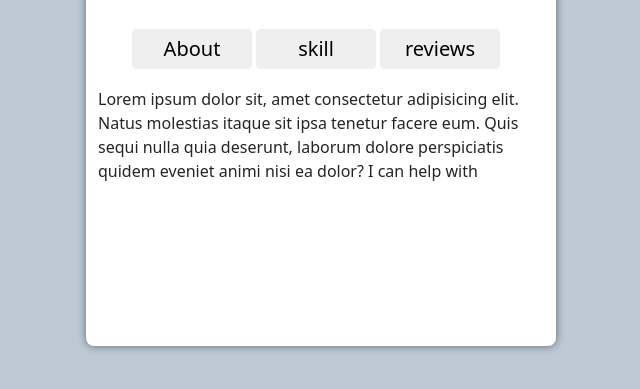
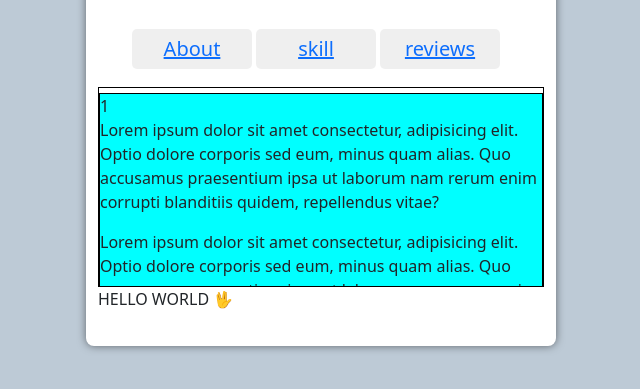
Before and after one commit to Sr-MARTINS/port-folio, a plain HTML site: page index.html in a window 1280 px wide. Shown: the part 339-728 px from the top of the page, without its empty margins (319-959 px from the left). Drawn offline with nearby package versions, Linux system fonts and the light colour scheme.

Commit message:
add card do scroll

```diff
--- a/css/style.css
+++ b/css/style.css
@@ -105,13 +105,27 @@ main .sub .btn-sub {
 }
 main .sub .btn-sub:hover {
     background-color: #d3d1d1a0;
-    border: 0.5px solid black;
+    border: 0.5px solid rgba(0, 0, 0, 0.21);
 }
 
-
+/* CARDS ADD */
 main .card-caixa {
     display: flex;
     flex-wrap: wrap;
     overflow-y: scroll;
-    height: 100px;
+    height: 200px;
+    border: 1px solid black;
 }
+
+main .card-caixa .card1 {
+    width: 90%;
+}
+
+.card-caixa .cdx .cards{
+    width: 100%;
+    height: 50%;
+    display: block;
+    border: 1px solid black;
+    background-color: aqua;
+    margin-top:5px ;
+}
--- a/index.html
+++ b/index.html
@@ -1,5 +1,5 @@
 <!DOCTYPE html>
-<html lang="en">
+<html lang="pt-BR">
 <head>
     <meta charset="UTF-8">
     <meta name="viewport" content="width=device-width, initial-scale=1.0">
@@ -55,31 +55,33 @@
                 <div class="sub-cards">
                     <ul>
                         <li>
-                            <button class="btn-sub">About</button>
+                            <button class="btn-sub"><a href="#page1">About</a></button>
                         <li>
-                            <button class="btn-sub">skill</button>
+                            <button class="btn-sub"><a href="#page2">skill</a></button>
                         <li>
-                            <button class="btn-sub">reviews</button>
+                            <button class="btn-sub"><a href="#page3">reviews</a></button>
                     </ul>
                 </div>
 
                 <div class="card-caixa">
-                    <div class="card1" id="about">
-                        Lorem ipsum dolor sit, amet consectetur adipisicing elit. Natus molestias itaque sit ipsa tenetur facere eum. Quis sequi nulla quia deserunt, laborum dolore perspiciatis quidem eveniet animi nisi ea dolor?
-                        <span>I can help with</span>
-                    </div>
-                    <div class="card1" id="skiil">
-                        Lorem ipsum dolor sit amet consectetur adipisicing elit. Dolorum odit officiis magnam explicabo, dolor laborum veniam unde animi, impedit vero odio eos iure laboriosam incidunt consequuntur iste doloremque ullam fugit?
-                    </div>
-                    <div class="card1" id="reviews">
-                        Lorem ipsum dolor sit amet consectetur adipisicing elit. Explicabo optio harum id fugiat libero ut veniam, adipisci voluptatem velit dolore omnis quasi architecto dolorum sequi facilis itaque assumenda numquam fugit!
-                    </div>
+                        <scroll-container class="cdx">
+                            <scroll-page  class="cards"id="page1">1
+                                <p>Lorem ipsum dolor sit amet consectetur, adipisicing elit. Optio dolore corporis sed eum, minus quam alias. Quo accusamus praesentium ipsa ut laborum nam rerum enim corrupti blanditiis quidem, repellendus vitae?</p>
+                                <p>Lorem ipsum dolor sit amet consectetur, adipisicing elit. Optio dolore corporis sed eum, minus quam alias. Quo accusamus praesentium ipsa ut laborum nam rerum enim corrupti blanditiis quidem, repellendus vitae?</p>
+                            </scroll-page>
+                            <scroll-page class="cards" id="page2">2
+                                <p>Lorem ipsum dolor sit amet consectetur, adipisicing elit. Optio dolore corporis sed eum, minus quam alias. Quo accusamus praesentium ipsa ut laborum nam rerum enim corrupti blanditiis quidem, repellendus vitae?</p>
+                            </scroll-page>
+                            <scroll-page class="cards" id="page3">3
+                                <p>Lorem ipsum dolor sit amet consectetur, adipisicing elit. Optio dolore corporis sed eum, minus quam alias. Quo accusamus praesentium ipsa ut laborum nam rerum enim corrupti blanditiis quidem, repellendus vitae?</p>
+                            </scroll-page>
+                        </scroll-container>
                 </div>
             </div>
+            <span>
+                HELLO WORLD 🖖
+            </span>
         </div>
-        <footer>
-
-        </footer>
     </main>
 
 
```
Also changed, not shown: about.html (added, +22 -0 lines).
